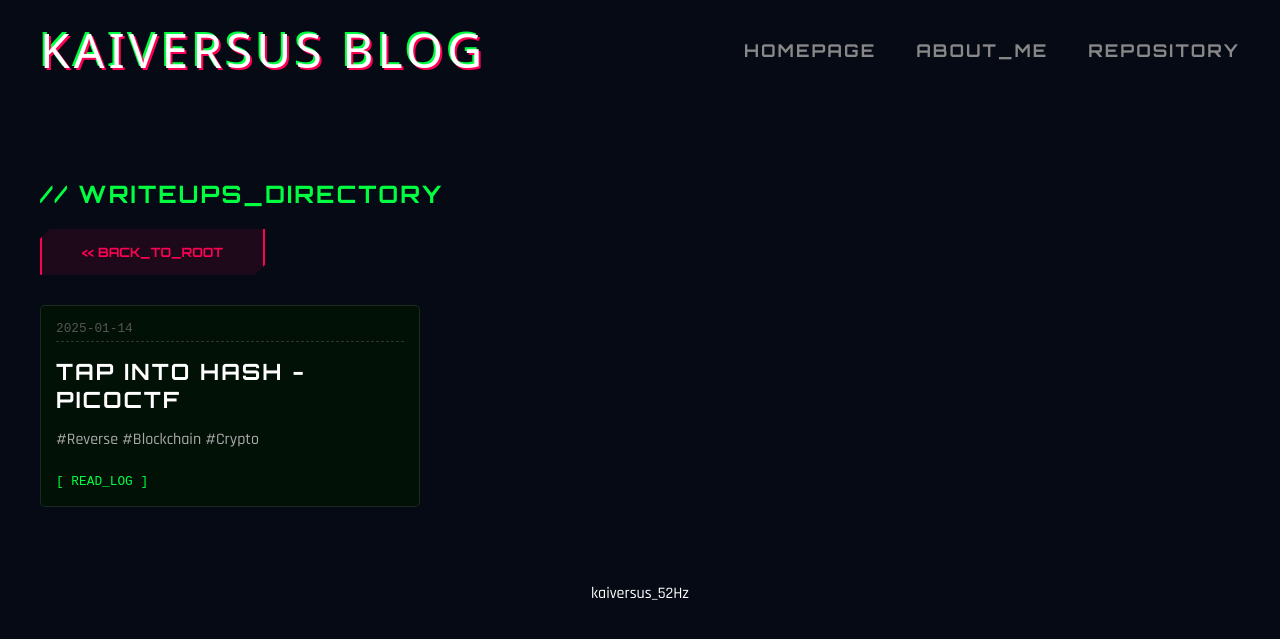
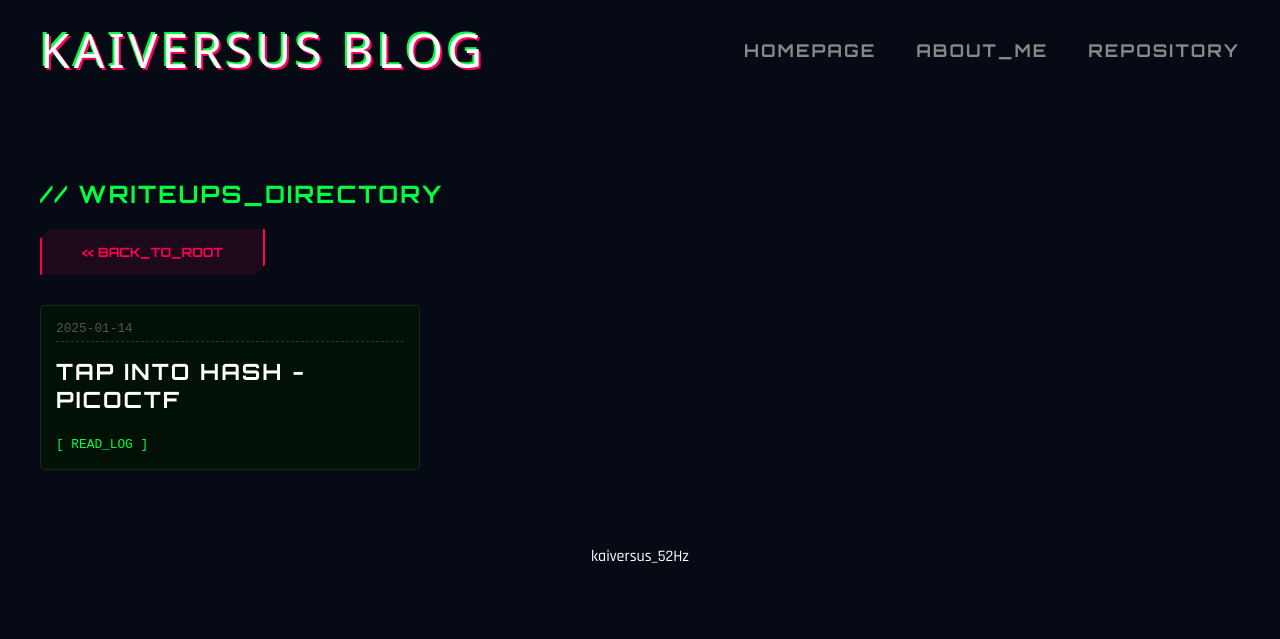
Before and after one commit to kaiversus/kaiversus.github.io, a Jekyll site: the page built from pages/writeups.md, in a window 1280 px wide. Shown: the top 639 px of the page. Built offline with Jekyll 4.4.1, drawn with Linux system fonts in a browser that asks for light colours; some web fonts are replaced.

Commit message:
Update picoCTF_TapIntoHash.md

```diff
--- a/_writeups/TapIntoHash_pico/picoCTF_TapIntoHash.md
+++ b/_writeups/TapIntoHash_pico/picoCTF_TapIntoHash.md
@@ -2,8 +2,9 @@
 layout: default
 title: "Tap Into Hash - PicoCTF"
 date: 2025-01-14
-description: "#Reverse #Blockchain #Crypto"
-categories: [crypto, reverse, picoctf]
+description: ""
+difficulty: Medium
+categories: Reverse, Crypto, Block Chain
 ---
 
 # Tap into Hash - picoCTF
```
